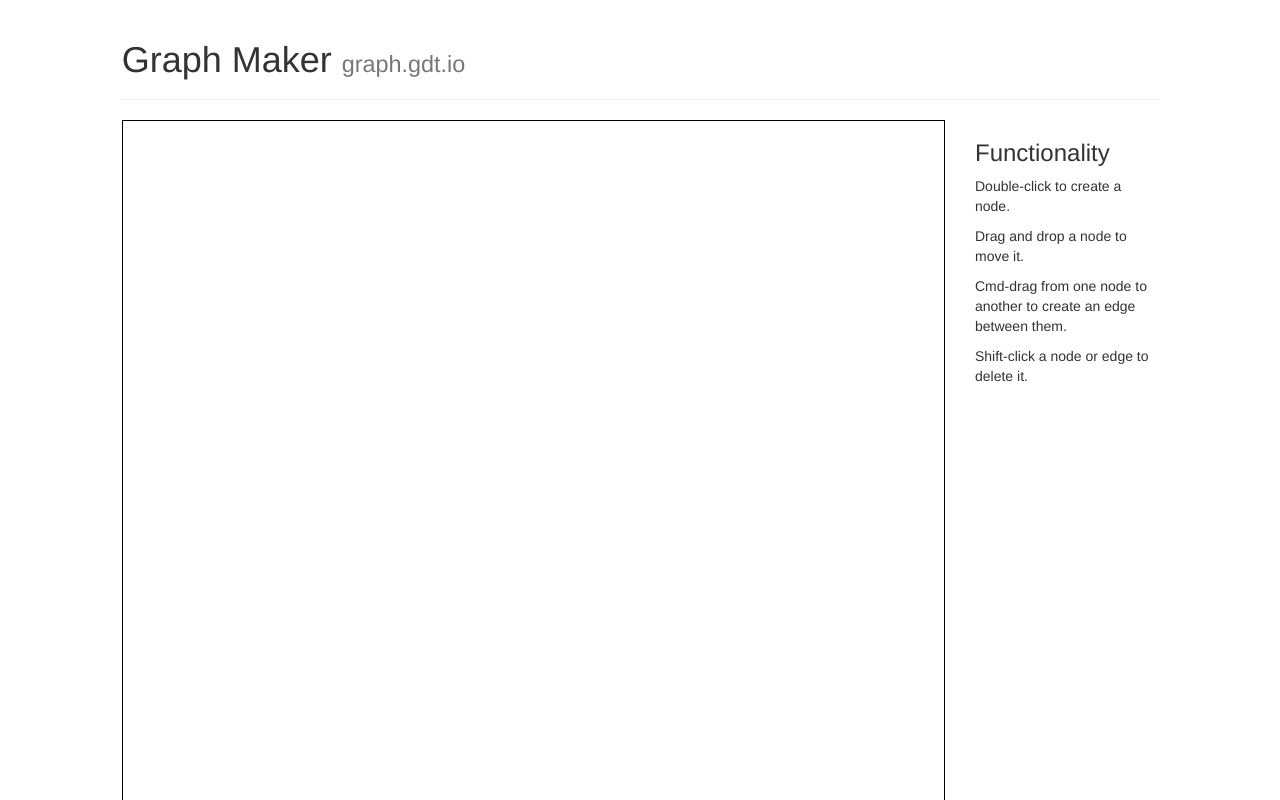
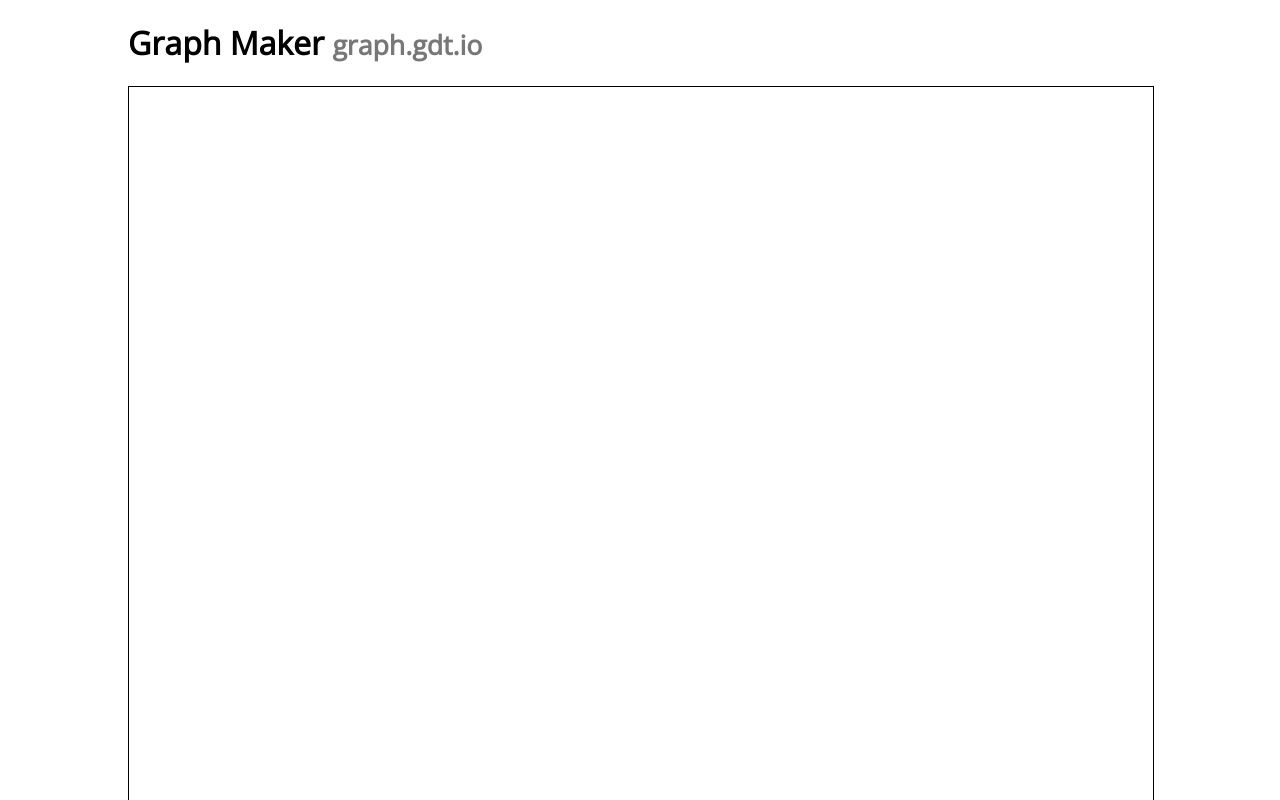
Before and after one commit to gregorytoprak/graf, a React (Create React App) app: page / in a window 1280 px wide. Shown: the top 800 px of the page. Built offline with nearby package versions, Linux system fonts and the light colour scheme.

Commit message:
Some styling; move functionality list and todo list into readme

```diff
--- a/public/index.html
+++ b/public/index.html
@@ -5,7 +5,6 @@
     <meta name="viewport" content="width=device-width, initial-scale=1">
     <link rel="shortcut icon" href="%PUBLIC_URL%/favicon.ico">
     <title>Graph Maker</title>
-    <link rel="stylesheet" href="https://maxcdn.bootstrapcdn.com/bootstrap/latest/css/bootstrap.min.css">
   </head>
   <body>
     <div id="root"></div>
--- a/src/components/App.js
+++ b/src/components/App.js
@@ -1,29 +1,15 @@
 import React, { Component } from 'react'
 import Graph from './Graph'
-import { Grid, Row, Col, PageHeader } from 'react-bootstrap'
 
 class App extends Component {
   render () {
     return (
-      <Grid className='App' fluid>
-        <Row>
-          <Col xs={10} xsOffset={1}>
-            <PageHeader>Graph Maker <small>graph.gdt.io</small></PageHeader>
-          </Col>
-        </Row>
-        <Row>
-          <Col xs={8} xsOffset={1}>
-            <Graph />
-          </Col>
-          <Col xs={2}>
-            <h3>Functionality</h3>
-            <p>Double-click to create a node.</p>
-            <p>Drag and drop a node to move it.</p>
-            <p>Cmd-drag from one node to another to create an edge between them.</p>
-            <p>Shift-click a node or edge to delete it.</p>
-          </Col>
-        </Row>
-      </Grid>
+      <div className='App'>
+        <h1>Graph Maker <small>graph.gdt.io</small></h1>
+        <div className='container'>
+          <Graph />
+        </div>
+      </div>
     )
   }
 }
--- a/src/components/Graph.js
+++ b/src/components/Graph.js
@@ -10,12 +10,19 @@ class Graph extends Component {
     edges: []
   }
 
+  getRawDims = () => {
+    const r = document.getElementsByTagName('svg')[0].getBoundingClientRect()
+    return {
+      x: r.left,
+      y: r.top,
+      w: r.right - r.left,
+      h: r.bottom - r.top
+    }
+  }
+
   getLoc = (e) => {
     const rawLoc = { x: e.clientX, y: e.clientY }
-    const r = document.getElementsByTagName('svg')[0].getBoundingClientRect()
-    const rawDims = {
-      x: r.left, y: r.top, w: r.right - r.left, h: r.bottom - r.top
-    }
+    const rawDims = this.getRawDims()
     const unitLoc = {
       x: (rawLoc.x - rawDims.x) / rawDims.w,
       y: (rawLoc.y - rawDims.y) / rawDims.h
@@ -203,7 +210,9 @@ class Graph extends Component {
   render () {
     const viewBox = `${this.state.dims.x} ${this.state.dims.y} ${this.state.dims.w} ${this.state.dims.h}`
     return (
-      <svg id='Graph' className='Graph' style={{ border: '1px solid black' }} viewBox={viewBox}
+      <svg className='Graph' viewBox={viewBox}
+        width={0}
+        height={0}
         onDoubleClick={this.handleDoubleClick}
         onMouseMove={this.handleMouseMove}
         onMouseUp={this.handleMouseUp}
--- a/src/index.js
+++ b/src/index.js
@@ -1,6 +1,7 @@
 import React from 'react'
 import ReactDOM from 'react-dom'
 import App from './components/App'
+import './styles.css'
 
 ReactDOM.render(
   <App />,
--- /dev/null
+++ b/src/styles.css
@@ -0,0 +1,32 @@
+@import url("https://fonts.googleapis.com/css?family=Open+Sans");
+
+body {
+  background-color: white;
+  display: flex;
+  justify-content: center;
+  margin: 0;
+  font-family: 'Open Sans', sans-serif;
+}
+
+h1 {
+  -webkit-user-select: none;
+     -moz-user-select: none;
+      -ms-user-select: none;
+          user-select: none;
+}
+
+h1 small {
+  color: #777;
+}
+
+.container {
+  margin: 0;
+  padding: 0;
+  width: 80vmax;
+  height: 80vmax;
+}
+.Graph {
+  border: 1px solid black;
+  width: 100%;
+  height: 100%;
+}
```
Also changed, not shown: 2 other files (tests, documents, lock files or other folders).
